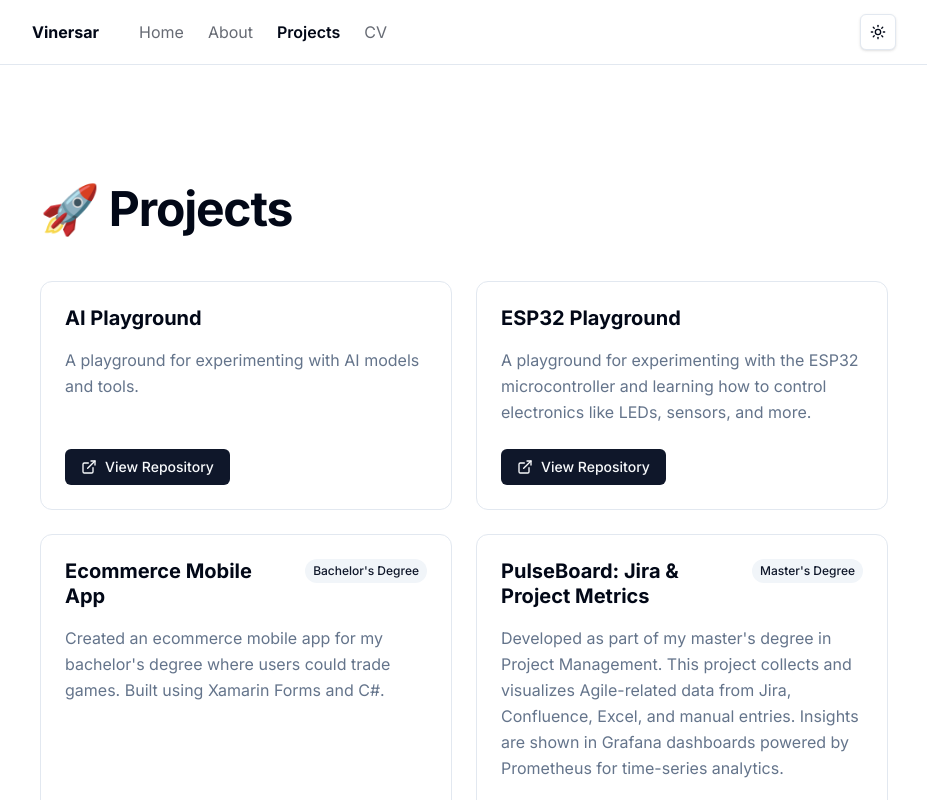
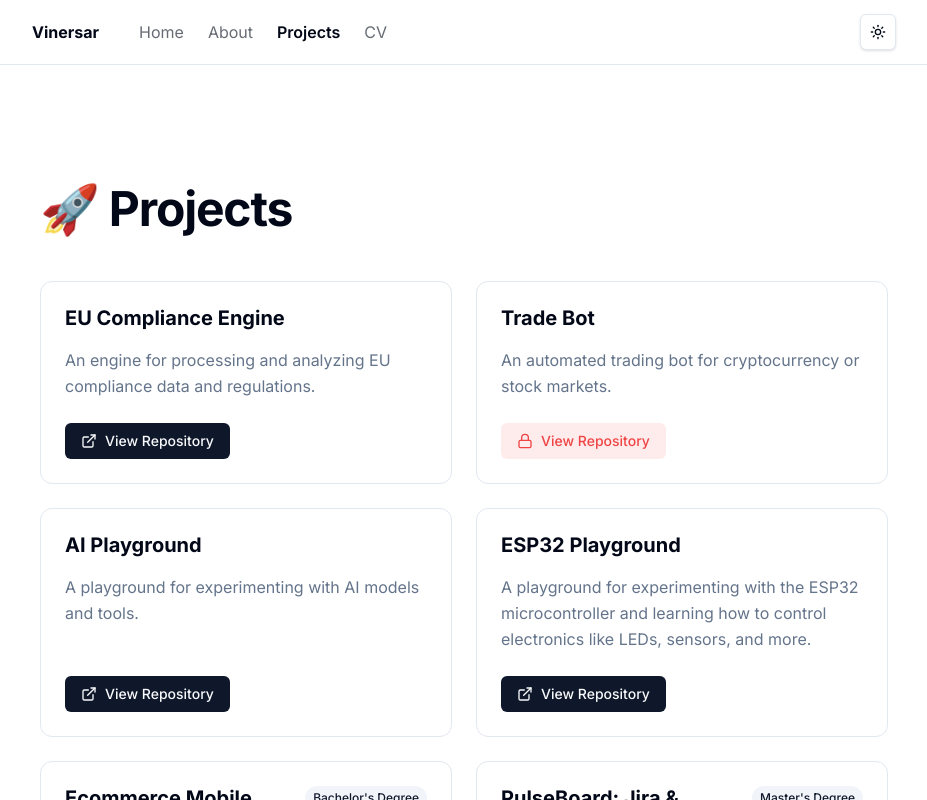
Before and after one commit to vinersar31/portfolio, a Next.js app: page /projects in a window 1280 px wide. Shown: the top 800 px of the page, without its empty margins (176-1103 px from the left). Built offline with nearby package versions, Linux system fonts and the light colour scheme.

Commit message:
feat: add EU-compliance-engine and trade_bot to projects page

```diff
--- a/src/app/projects/page.tsx
+++ b/src/app/projects/page.tsx
@@ -2,6 +2,18 @@ import { ExternalLink, Lock } from "lucide-react";
 
 export default function Projects() {
   const projects = [
+    {
+      title: "EU Compliance Engine",
+      description: "An engine for processing and analyzing EU compliance data and regulations.",
+      url: "https://github.com/vinersar31/EU-compliance-engine",
+      isPrivate: false,
+    },
+    {
+      title: "Trade Bot",
+      description: "An automated trading bot for cryptocurrency or stock markets.",
+      url: "https://github.com/vinersar31/trade_bot",
+      isPrivate: true,
+    },
     {
       title: "AI Playground",
       description: "A playground for experimenting with AI models and tools.",
```
